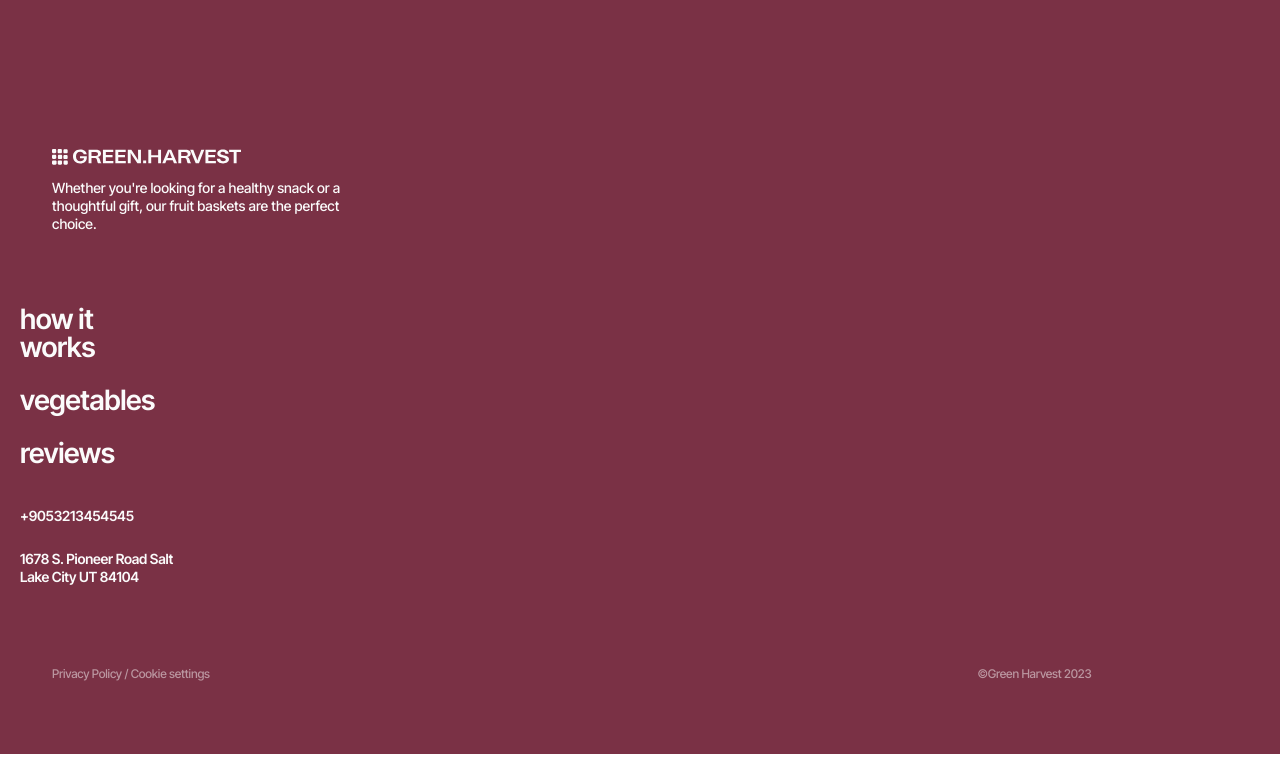
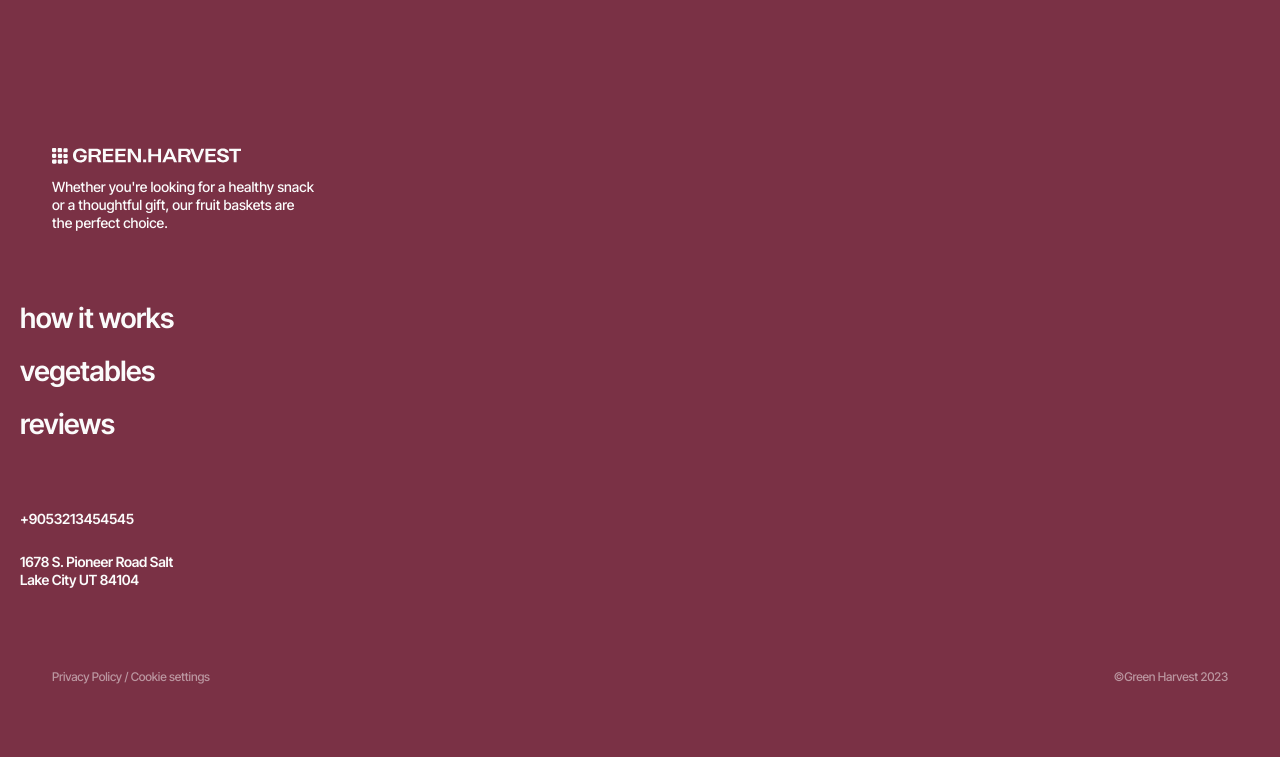
Before and after one commit to The-Comeback-Crew/green-harvest-project, a website built with Vite: page src/index.html in a window 1280 px wide. Shown: the part 5571-6328 px from the top of the page. Built offline with nearby package versions, Linux system fonts and the light colour scheme.

Commit message:
footer computer changes made

```diff
--- a/src/css/home.computer.css
+++ b/src/css/home.computer.css
@@ -335,91 +335,37 @@ width: 50%;
     /* Footer Desktop */
 
 
- .footer{
-    padding: 50px 100px 50px 100px;
-    gap: 125px;
+.footer-contact {
+
+    padding-top: 32px;
 }
 
-
-.footer-container{
-   display: flex;
-   flex-direction: row;
-   width: 70%;
-
+.footer-menu {
+    flex-direction: row;
 }
 
-.footer-container-logo{
-   gap: 25px;
-   width: 37%;
-   padding: 0px;
+.footer {
+    margin-top: -1px;
 }
 
-.footer-text{
-  font-size: 16px;
-  line-height: 20px;
-   width: 78%;
+.footer-menu {
+    gap: 121px;
+    width: 50%;
 }
 
-.footer-menu{
-  display: flex;
-  flex-direction: row;
-  justify-content:flex-end;
- width: calc(60% / 2);
-
+.footer-text {
+    font-size: 16px;
+    font-weight: 500;
+    line-height: 20px;
+    max-width: 265px;
 }
 
-.footer-menu-li{
-   gap: 25px;
-   width: 70%;
-   justify-content:space-between;
+.footer-container-logo {
+    padding-left: 100px;
 }
 
-.footer-menu-list{
-    padding: 0px;
-}
-
-.footer-menu-li-p{
-    font-size: 32px;
-    line-height: 32px;
-}
-
-.footer-contact{
-   gap: 25px;
-   text-decoration: none;
-   width: 0%;
-   display: flex;
-   justify-content:right;
-
-}
-
-.contact-p{
-   font-size: 14px;
-   font-weight: 600;
-   line-height: 18px;
-   justify-content: right;
-}
-
-
-.footer-privacy{
-   display: flex;
-   flex-direction: row;
-   justify-content: space-between;
-   gap: 49px;
-   width: 89%;
-}
-
-.footer-privacy-left{
-   display: flex;
-   flex-direction: row;
-   justify-content: space-between;
-   gap: 8px;
-}
-
-.footer-privacy-right{
-   display: flex;
-   align-items: center;
-   gap: 8px;
-
+.footer-privacy {
+    padding: 0 100px 50px 100px;
 }
 
 }
```
